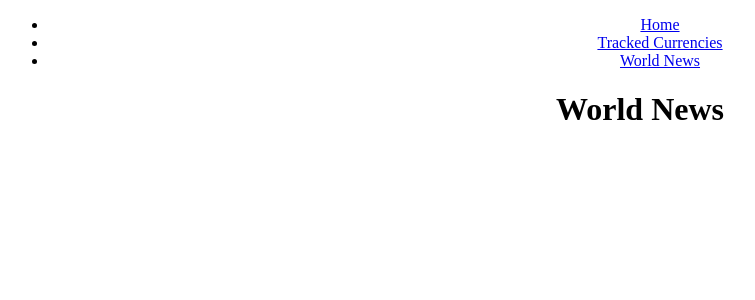
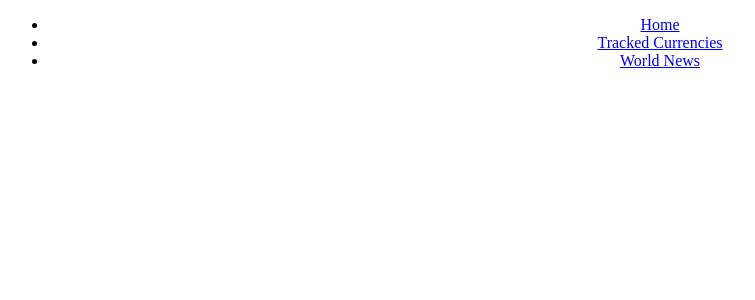
Before and after one commit to DevBara/ForexSupplement, a React (Create React App) app: page /news in a window 1280 px wide. Shown: the top 300 px of the page, without its empty margins (0-755 px from the left). Built offline with nearby package versions, Linux system fonts and the light colour scheme.

Commit message:
get data to render

```diff
--- a/src/components/WorldNews.js
+++ b/src/components/WorldNews.js
@@ -4,7 +4,6 @@ export default class WorldNews extends Component {
     render() {
         return (
             <div>
-                <h1>World News</h1>
 
             </div>
         )
```
